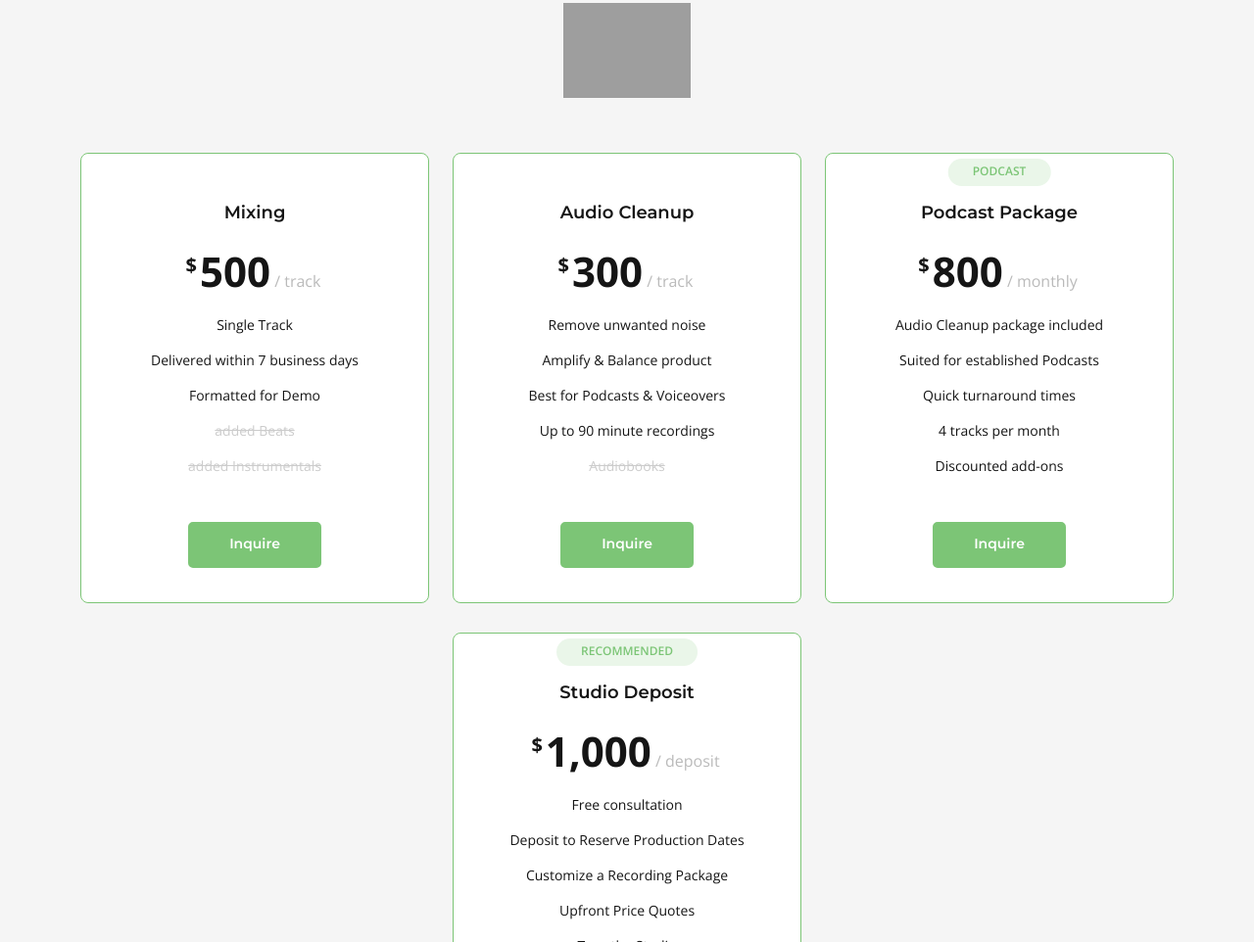
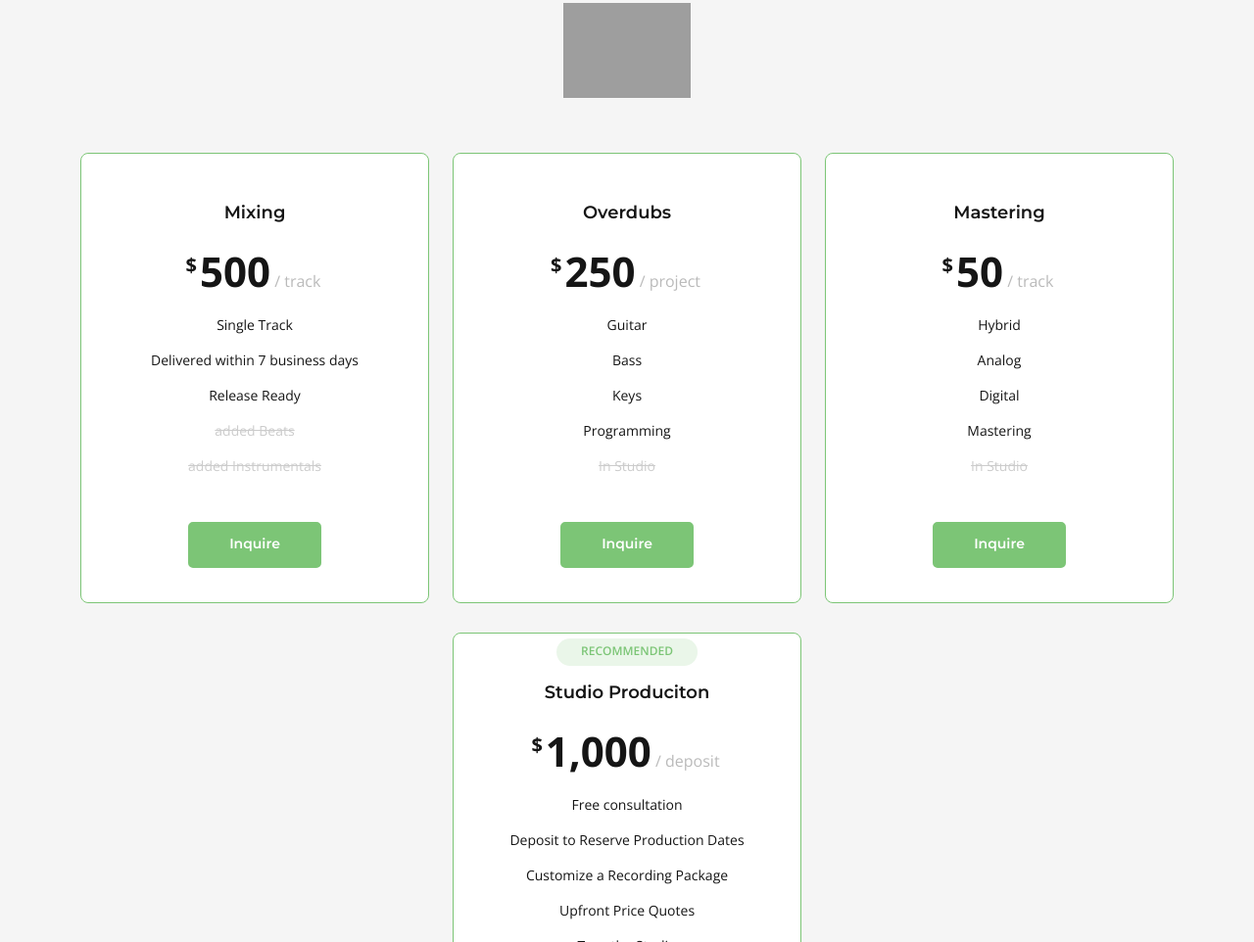
Before and after one commit to emilyann505/lincoln, a website: page index.html in a window 1280 px wide. Shown: the part 4605-5567 px from the top of the page at 98% size. Drawn offline with nearby package versions, Linux system fonts and the light colour scheme; grey boxes are pictures that could not be loaded; a script that the page names is missing; a web font is replaced by a local one.

Commit message:
added custom inquires and pricing divs

```diff
--- a/index.html
+++ b/index.html
@@ -390,12 +390,12 @@
               <ul>
                 <li>Single Track</li>
                 <li>Delivered within 7 business days</li>
-                <li>Formatted for Demo</li>
+                <li>Release Ready</li>
                 <li class="na">added Beats</li>
                 <li class="na">added Instrumentals</li>
               </ul>
               <div class="btn-wrap">
-                <a href="https://us21.list-manage.com/contact-form?u=24227e86d9cbddb1830828f40&form_id=34ef69759b086200f95011e8d9c723a4" class="btn-buy">Inquire</a>
+                <a href="https://us13.list-manage.com/contact-form?u=9d94a9c79d1b1898c47ba3292&form_id=01fe5c0b191112bb8e5a9bf908594ee5" class="btn-buy">Inquire</a>
               </div>
             </div>
           </div>
@@ -403,35 +403,35 @@
           <div class="col-lg-4 col-md-6 mt-4 mt-md-0">
             <div class="box recommended" data-aos="zoom-in">
 
-              <h3>Audio Cleanup</h3>
-              <h4><sup>$</sup>300<span> / track</span></h4>
+              <h3>Overdubs</h3>
+              <h4><sup>$</sup>250<span> / project</span></h4>
               <ul>
-                <li>Remove unwanted noise</li>
-                <li>Amplify & Balance product</li>
-                <li>Best for Podcasts & Voiceovers</li>
-                <li>Up to 90 minute recordings</li>
-                <li class="na">Audiobooks</li>
+                <li>Guitar</li>
+                <li>Bass</li>
+                <li>Keys</li>
+                <li>Programming</li>
+                <li class="na">In Studio</li>
               </ul>
               <div class="btn-wrap">
-                <a href="https://us21.list-manage.com/contact-form?u=24227e86d9cbddb1830828f40&form_id=34ef69759b086200f95011e8d9c723a4" class="btn-buy">Inquire</a>
+                <a href="https://us13.list-manage.com/contact-form?u=9d94a9c79d1b1898c47ba3292&form_id=01fe5c0b191112bb8e5a9bf908594ee5" class="btn-buy">Inquire</a>
               </div>
             </div>
           </div>
 
-          <div class="col-lg-4 col-md-6 mt-4 mt-lg-0 ">
+          <div class="col-lg-4 col-md-6 mt-4 mt-lg-0">
             <div class="box recommended" data-aos="zoom-in">
-              <span class="recommended-badge">Podcast</span>
-              <h3>Podcast Package </h3>
-              <h4><sup>$</sup>800<span> / monthly</span></h4>
+
+              <h3>Mastering</h3>
+              <h4><sup>$</sup>50<span> / track</span></h4>
               <ul>
-                <li>Audio Cleanup package included</li>
-                <li>Suited for established Podcasts</li>
-                <li>Quick turnaround times</li>
-                <li>4 tracks per month</li>
-                <li>Discounted add-ons</li>
+                <li>Hybrid</li>
+                <li>Analog</li>
+                <li>Digital</li>
+                <li>Mastering</li>
+                <li class="na">In Studio</li>
               </ul>
               <div class="btn-wrap">
-                <a href="https://us21.list-manage.com/contact-form?u=24227e86d9cbddb1830828f40&form_id=34ef69759b086200f95011e8d9c723a4" class="btn-buy">Inquire</a>
+                <a href="https://us13.list-manage.com/contact-form?u=9d94a9c79d1b1898c47ba3292&form_id=01fe5c0b191112bb8e5a9bf908594ee5" class="btn-buy">Inquire</a>
               </div>
             </div>
           </div>
@@ -439,7 +439,7 @@
           <div class="col-lg-4 col-md-6 mt-4 mt-lg-0">
             <div class="box recommended" data-aos="zoom-in" data-aos-delay="100">
               <span class="recommended-badge">Recommended</span>
-              <h3>Studio Deposit</h3>
+              <h3>Studio Produciton</h3>
               <h4><sup>$</sup>1,000<span> / deposit </span></h4>
               <ul>
                 <li>Free consultation</li>
@@ -449,7 +449,7 @@
                 <li>Tour the Studio</li>
               </ul>
               <div class="btn-wrap">
-                <a href="https://us21.list-manage.com/contact-form?u=24227e86d9cbddb1830828f40&form_id=34ef69759b086200f95011e8d9c723a4" class="btn-buy">Inquire</a>
+                <a href="https://us13.list-manage.com/contact-form?u=9d94a9c79d1b1898c47ba3292&form_id=01fe5c0b191112bb8e5a9bf908594ee5" class="btn-buy">Inquire</a>
               </div>
             </div>
           </div>
@@ -586,10 +586,12 @@
           </div>
         </div>
 
+
+
     <!-- Begin Mailchimp Signup Form -->
     <div class="col-lg-6 footer-newsletter">
      <div id="mc_embed_signup">
-         <form action="https://icloud.us21.list-manage.com/subscribe/post?u=24227e86d9cbddb1830828f40&amp;id=a3bfd67969&amp;f_id=00dac0e1f0" method="post" id="mc-embedded-subscribe-form" name="mc-embedded-subscribe-form" class="validate" target="_blank" novalidate>
+         <form action="https://gmail.us13.list-manage.com/subscribe/post?u=9d94a9c79d1b1898c47ba3292&amp;id=345cde5953&amp;f_id=0036a9e2f0" method="post" id="mc-embedded-subscribe-form" name="mc-embedded-subscribe-form" class="validate" target="_blank" novalidate>
     <div id="mc_embed_signup_scroll">
 
 
```
